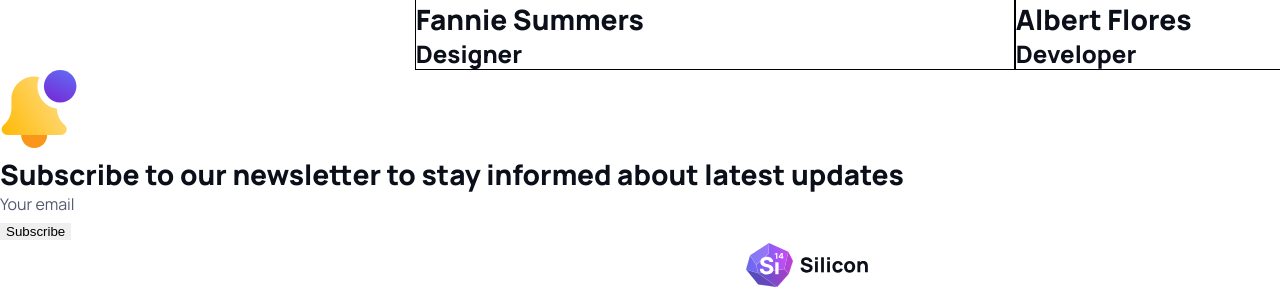
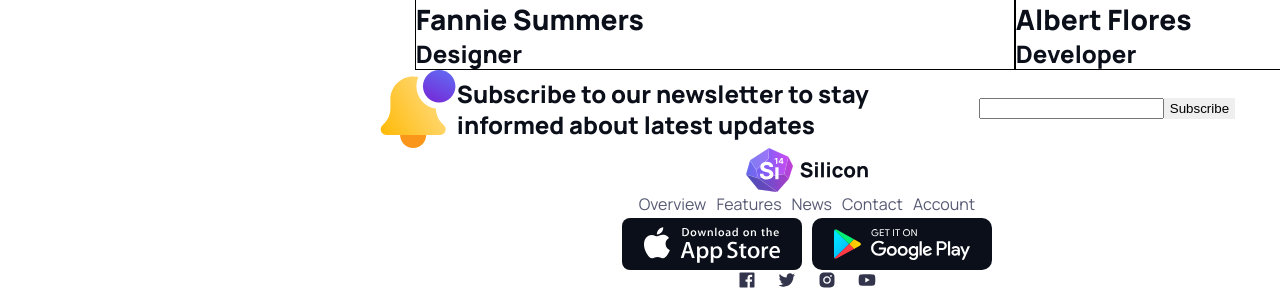
Before and after one commit to KimmoKAhola/Silicon-Kimmo-Ahola, a React (Vite) app: page / in a window 1280 px wide. Shown: the part 4258-4549 px from the top of the page. Built offline with nearby package versions, Linux system fonts and the light colour scheme.

Commit message:
added Subscribe.jsx and some preliminary styling

```diff
--- a/src/css/main.css
+++ b/src/css/main.css
@@ -407,6 +407,20 @@ header .container .left .menu-links .nav-link:hover {
   margin: 50px 200px;
   border: 1px solid black;
 }
+.subscriber {
+  display: flex;
+  justify-content: center;
+  align-items: center;
+}
+.subscriber #sub-left {
+  display: flex;
+  align-items: center;
+  max-width: 600px;
+}
+.subscriber #sub-right {
+  display: flex;
+}
+
 #light-footer {
   display: flex;
   flex-direction: column;
@@ -464,7 +478,10 @@ header .container .left .menu-links .nav-link:hover {
 .container #map {
   width: 400px;
   height: 400px;
-  border: 1px solid black;
+  background-color: red;
+}
+.container ul li {
+  display: flex;
 }
 
 .brand-footer-logos ul {
--- a/src/css/scss/sections/home/_subscribe.scss
+++ b/src/css/scss/sections/home/_subscribe.scss
@@ -0,0 +1,15 @@
+.subscriber{
+  display: flex;
+  justify-content: center;
+  align-items: center;
+
+  #sub-left{
+    display: flex;
+    align-items: center;
+    max-width: 600px;
+  }
+
+  #sub-right{
+    display: flex;
+  }
+}
--- a/src/views/sections/home/Subscribe.jsx
+++ b/src/views/sections/home/Subscribe.jsx
@@ -2,13 +2,13 @@ import React from 'react'
 import Notification from '../../../images/subscribe/notification.svg'
 const Subscribe = () => {
     return (
-        <div>
-            <div>
+        <div className="subscriber">
+            <div id="sub-left">
                 <img src={Notification} alt="TODO"/>
-                <h3>Subscribe to our newsletter to stay informed about latest updates</h3>
+                <h4>Subscribe to our newsletter to stay informed about latest updates</h4>
             </div>
-            <div>
-                <p>Your email</p>
+            <div id="sub-right">
+                <input type="text"/>
                 <button>Subscribe</button>
             </div>
         </div>
```
Also changed, not shown: src/css/scss/sections/contact/_map.scss (+7 -1 lines), 1 other file (tests, documents, lock files or other folders).
